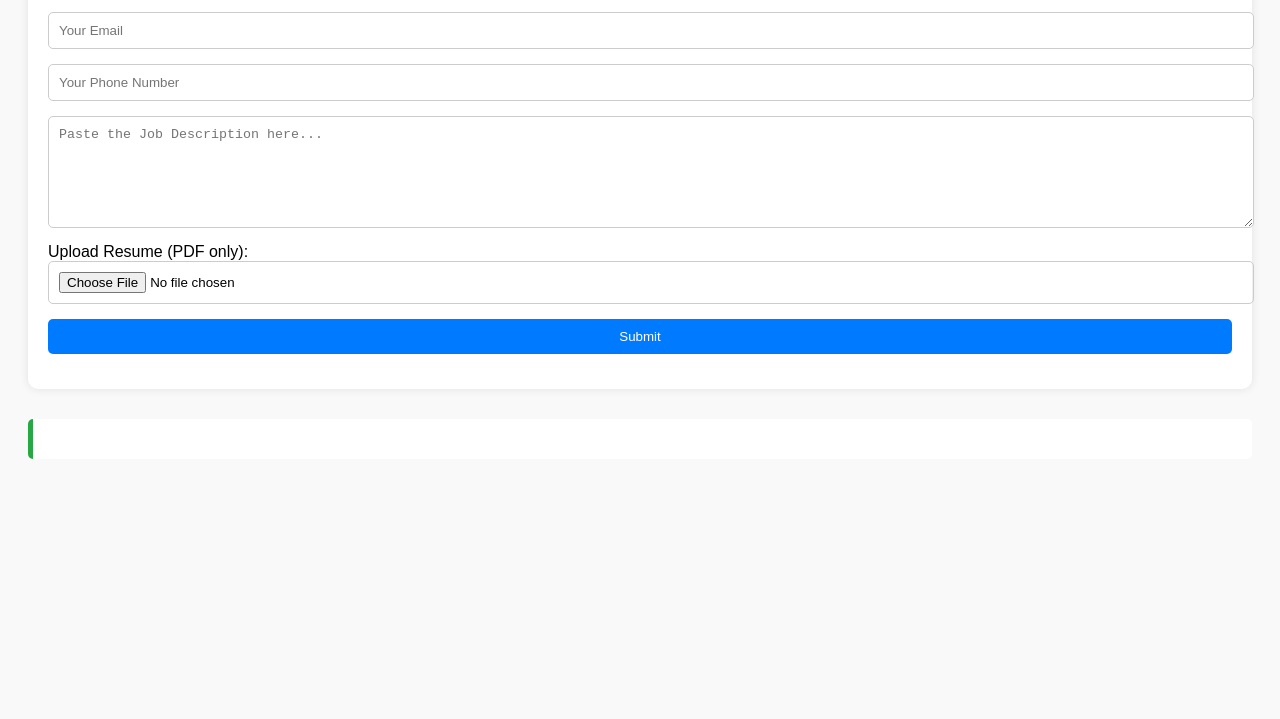
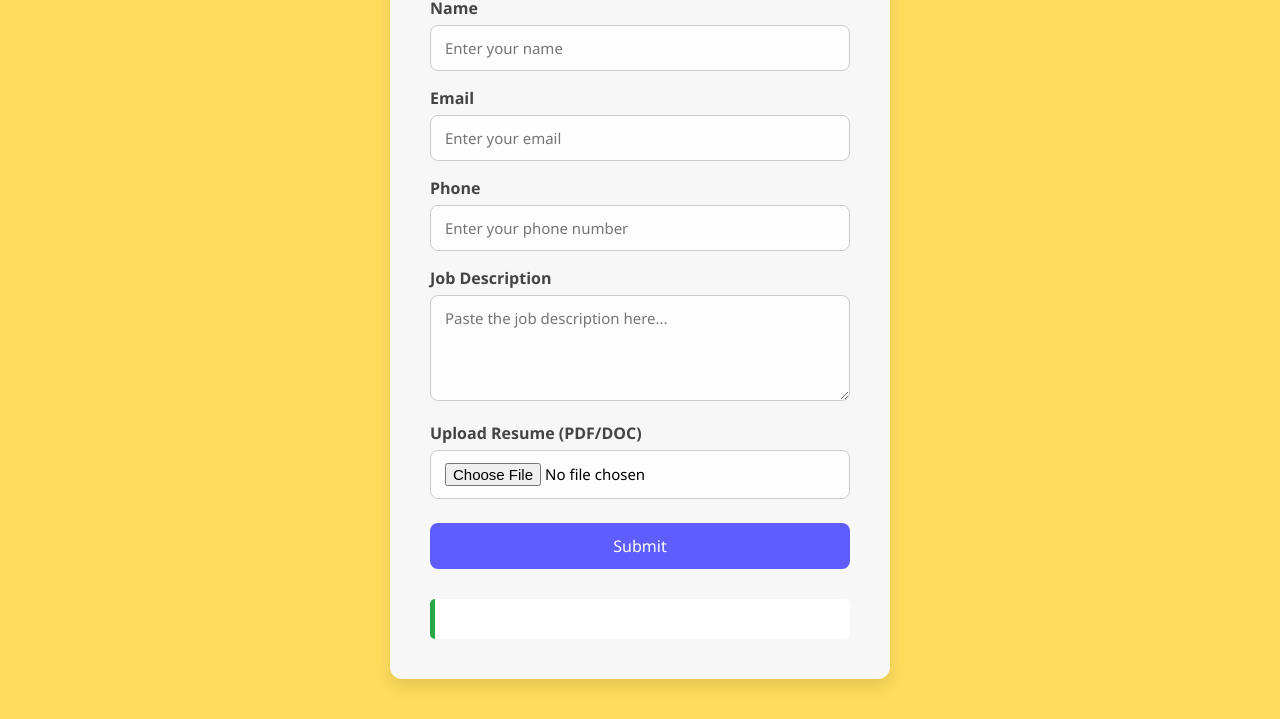
Before and after one commit to shasank1290/Job-Description-ai, a plain HTML site: page index.html in a window 1280 px wide. Shown: the part 156-875 px from the top of the page. Before the commit the page ends 800 px from the top, so only its background shows below. Drawn offline with Linux system fonts and the light colour scheme.

Commit message:
Update index.html

```diff
--- a/index.html
+++ b/index.html
@@ -1,43 +1,123 @@
 <!DOCTYPE html>
 <html lang="en">
 <head>
-  <meta charset="UTF-8" />
-  <meta name="viewport" content="width=device-width, initial-scale=1.0"/>
+  <meta charset="UTF-8">
   <title>Resume Matcher</title>
+  <meta name="viewport" content="width=device-width, initial-scale=1.0">
   <style>
-    body { font-family: Arial, sans-serif; padding: 20px; background: #f9f9f9; }
-    form { background: #fff; padding: 20px; border-radius: 10px; box-shadow: 0 0 10px rgba(0,0,0,0.1); }
-    input, textarea, button { display: block; width: 100%; margin-bottom: 15px; padding: 10px; border: 1px solid #ccc; border-radius: 5px; }
-    button { background: #007bff; color: white; border: none; cursor: pointer; }
-    button:hover { background: #0056b3; }
-    #result { margin-top: 30px; padding: 20px; background: #fff; border-left: 5px solid #28a745; border-radius: 5px; }
+    * {
+      box-sizing: border-box;
+      font-family: 'Segoe UI', Tahoma, Geneva, Verdana, sans-serif;
+    }
+
+    body {
+      background-color: #ffdc5c;
+      margin: 0;
+      padding: 0;
+    }
+
+    .container {
+      background-color: #f7f7f7;
+      padding: 40px;
+      max-width: 500px;
+      width: 90%;
+      margin: 40px auto;
+      box-shadow: 0 8px 16px rgba(0,0,0,0.1);
+      border-radius: 12px;
+    }
+
+    h1 {
+      font-size: 24px;
+      margin-bottom: 24px;
+      text-align: center;
+      color: #333;
+    }
+
+    form label {
+      display: block;
+      margin-top: 16px;
+      margin-bottom: 6px;
+      font-weight: 500;
+      color: #444;
+    }
+
+    input, textarea {
+      width: 100%;
+      padding: 12px 14px;
+      border: 1px solid #ccc;
+      border-radius: 8px;
+      font-size: 15px;
+      background-color: #fdfdfd;
+      transition: border-color 0.2s;
+    }
+
+    input:focus, textarea:focus {
+      border-color: #5e5eff;
+      outline: none;
+    }
+
+    button {
+      margin-top: 24px;
+      padding: 12px;
+      width: 100%;
+      background-color: #5e5eff;
+      color: #fff;
+      font-size: 16px;
+      border: none;
+      border-radius: 8px;
+      cursor: pointer;
+      transition: background 0.2s;
+    }
+
+    button:hover {
+      background-color: #4e4ee0;
+    }
+
+    #result {
+      margin-top: 30px;
+      padding: 20px;
+      background: #fff;
+      border-left: 5px solid #28a745;
+      border-radius: 5px;
+      font-size: 15px;
+    }
   </style>
 </head>
 <body>
 
-  <h2>Resume & Job Description Matcher</h2>
+  <div class="container">
+    <h1>Resume Matcher</h1>
+    <form id="resumeForm">
+      <label><b>Name</b></label>
+      <input type="text" id="name" name="name" placeholder="Enter your name" required />
 
-  <form id="resumeForm">
-    <input type="text" id="name" placeholder="Your Name" required />
-    <input type="email" id="email" placeholder="Your Email" required />
-    <input type="text" id="phone" placeholder="Your Phone Number" required />
-    <textarea id="jobDescription" placeholder="Paste the Job Description here..." rows="6" required></textarea>
-    <label>Upload Resume (PDF only):</label>
-    <input type="file" id="resumeFile" accept="application/pdf" required />
-    <button type="submit">Submit</button>
-  </form>
+      <label><b>Email</b></label>
+      <input type="email" id="email" name="email" placeholder="Enter your email" required />
 
-  <div id="result"></div>
+      <label><b>Phone</b></label>
+      <input type="tel" id="phone" name="phone" placeholder="Enter your phone number" required />
+
+      <label><b>Job Description</b></label>
+      <textarea id="jobDescription" name="jobDescription" rows="4" placeholder="Paste the job description here..." required></textarea>
+
+      <label><b>Upload Resume (PDF/DOC)</b></label>
+      <input type="file" id="resume" name="resume" accept=".pdf,.doc,.docx" required />
+
+      <button type="submit">Submit</button>
+    </form>
+
+    <div id="result"></div>
+  </div>
 
   <script>
-    document.getElementById('resumeForm').addEventListener('submit', async function(e) {
+    document.getElementById("resumeForm").addEventListener("submit", async function(e) {
       e.preventDefault();
 
       const name = document.getElementById("name").value;
       const email = document.getElementById("email").value;
       const phone = document.getElementById("phone").value;
       const jobDescription = document.getElementById("jobDescription").value;
-      const fileInput = document.getElementById("resumeFile");
+      const fileInput = document.getElementById("resume");
       const resultDiv = document.getElementById("result");
 
       if (!fileInput.files.length) {
@@ -62,15 +142,11 @@
         try {
           const response = await fetch("https://qwert12.app.n8n.cloud/webhook/resume-submission", {
             method: "POST",
-            headers: {
-              "Content-Type": "application/json"
-            },
+            headers: { "Content-Type": "application/json" },
             body: JSON.stringify(payload)
           });
 
           const text = await response.text();
-          console.log("Raw response:", text);
-
           const data = JSON.parse(text);
 
           resultDiv.innerHTML = `
@@ -82,8 +158,8 @@
             <p><strong>📝 Summary:</strong> ${data.summary}</p>
           `;
         } catch (err) {
-          console.error("Error:", err.message);
-          resultDiv.innerHTML = `<p style="color:red;">❌ Something went wrong. Please try again.</p>`;
+          console.error(err);
+          resultDiv.innerHTML = `<p style="color:red;">❌ Something went wrong. Please try again later.</p>`;
         }
       };
 
```
